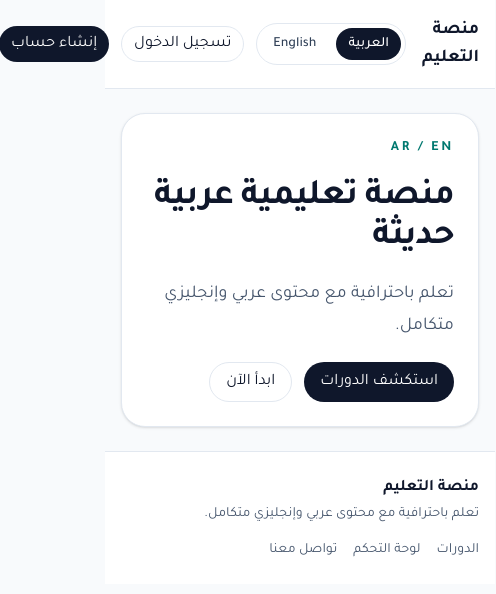
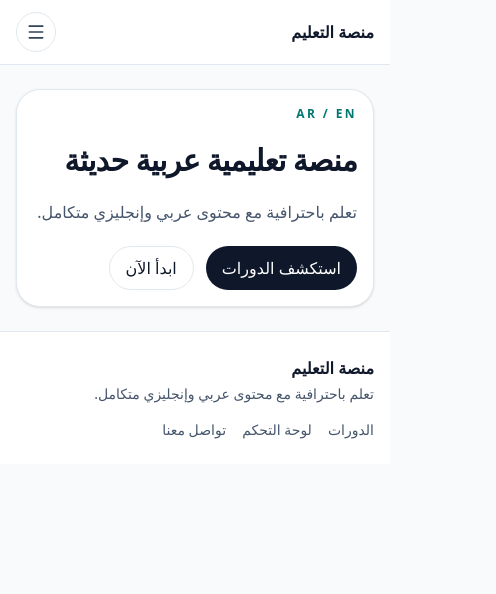
Before and after one commit to AESE11/Nawah-Platform, a Next.js app: page /ar in a window 390 px wide. Shown: the top 594 px of the page, 496 px wide, since content can reach past the window. Built offline with nearby package versions, Linux system fonts and the light colour scheme.

Commit message:
Fix UI & UX

```diff
--- a/app/[locale]/layout.tsx
+++ b/app/[locale]/layout.tsx
@@ -44,14 +44,16 @@ export default async function LocaleLayout({
   const dictionary = await getDictionary(locale);
 
   return (
-    <html lang={locale} dir={direction} suppressHydrationWarning>
-      <body className={`${inter.variable} ${tajawal.variable} min-h-screen bg-slate-50 text-slate-900 antialiased`}>
-        <div className="min-h-screen">
-          <SiteHeader locale={locale as Locale} dictionary={dictionary} />
-          <main className="mx-auto w-full max-w-7xl px-4 py-6 sm:px-6 lg:px-8">{children}</main>
-          <SiteFooter locale={locale as Locale} dictionary={dictionary} />
-        </div>
-      </body>
-    </html>
+    <div
+      lang={locale}
+      dir={direction}
+      className={`${inter.variable} ${tajawal.variable} min-h-screen bg-slate-50 text-slate-900 antialiased`}
+    >
+      <div className="min-h-screen">
+        <SiteHeader locale={locale as Locale} dictionary={dictionary} />
+        <main className="mx-auto w-full max-w-7xl px-4 py-6 sm:px-6 lg:px-8">{children}</main>
+        <SiteFooter locale={locale as Locale} dictionary={dictionary} />
+      </div>
+    </div>
   );
 }
--- a/app/[locale]/page.tsx
+++ b/app/[locale]/page.tsx
@@ -13,21 +13,21 @@ export default async function LocaleHomePage({
   const dictionary = await getDictionary(safeLocale);
 
   return (
-    <section className="rounded-3xl border border-slate-200 bg-white p-6 shadow-sm sm:p-10">
+    <section className="rounded-3xl border border-slate-200 bg-white p-4 shadow-sm sm:p-6 md:p-8 lg:p-10">
       <div className="max-w-3xl space-y-5">
-        <p className="text-sm font-semibold uppercase tracking-[0.2em] text-teal-700">
+        <p className="text-xs font-semibold uppercase tracking-[0.2em] text-teal-700 sm:text-sm">
           {safeLocale === "ar" ? "AR / EN" : "AR / EN"}
         </p>
-        <h1 className="text-4xl font-bold tracking-tight text-slate-900 sm:text-5xl">
+        <h1 className="text-3xl font-bold tracking-tight text-slate-900 sm:text-4xl lg:text-5xl">
           {dictionary.home.title}
         </h1>
-        <p className="text-lg leading-8 text-slate-600">{dictionary.home.subtitle}</p>
+        <p className="text-base leading-7 text-slate-600 sm:text-lg sm:leading-8">{dictionary.home.subtitle}</p>
         <div className="flex flex-wrap gap-3">
           <Link href={`/${safeLocale}/courses`}>
-            <Button>{dictionary.home.ctaPrimary}</Button>
+            <Button className="min-h-11">{dictionary.home.ctaPrimary}</Button>
           </Link>
           <Link href={`/${safeLocale}/register`}>
-            <Button variant="outline">{dictionary.home.ctaSecondary}</Button>
+            <Button variant="outline" className="min-h-11">{dictionary.home.ctaSecondary}</Button>
           </Link>
         </div>
       </div>
--- a/app/globals.css
+++ b/app/globals.css
@@ -24,6 +24,7 @@ body {
   background: var(--background);
   color: var(--foreground);
   font-family: var(--font-sans), "Segoe UI", sans-serif;
+  text-rendering: optimizeLegibility;
 }
 
 html[dir="rtl"] body,
@@ -33,6 +34,30 @@ html[dir="rtl"] .font-arabic {
 
 * {
   box-sizing: border-box;
+}
+
+img,
+svg,
+video,
+canvas {
+  display: block;
+  max-width: 100%;
+}
+
+p,
+h1,
+h2,
+h3,
+h4,
+h5,
+h6,
+a,
+span,
+button,
+input,
+textarea,
+select {
+  overflow-wrap: anywhere;
 }
 
 a {
--- a/app/layout.tsx
+++ b/app/layout.tsx
@@ -13,16 +13,13 @@ const geistMono = Geist_Mono({
 });
 
 export const metadata: Metadata = {
-  title: "Create Next App",
-  description: "Generated by create next app",
+  title: "Arabic Learning Platform",
+  description: "Bilingual Arabic and English learning platform",
 };
 
 export default function RootLayout({ children }: LayoutProps<"/">) {
   return (
-    <html
-      lang="en"
-      className={`${geistSans.variable} ${geistMono.variable} h-full antialiased`}
-    >
+    <html lang="en" className={`${geistSans.variable} ${geistMono.variable} h-full antialiased`}>
       <body className="min-h-full flex flex-col">{children}</body>
     </html>
   );
--- a/components/auth/login-form.tsx
+++ b/components/auth/login-form.tsx
@@ -47,7 +47,7 @@ export function LoginForm({
   }
 
   return (
-    <div className="mx-auto max-w-md rounded-3xl border border-slate-200 bg-white p-8 shadow-sm">
+    <div className="mx-auto w-full max-w-md rounded-3xl border border-slate-200 bg-white p-4 shadow-sm sm:p-6 md:p-8">
       <h1 className="text-2xl font-bold text-slate-900">{dictionary.auth.loginTitle}</h1>
       <form onSubmit={handleSubmit} className="mt-6 space-y-4">
         <div className="space-y-2">
@@ -59,6 +59,7 @@ export function LoginForm({
             value={email}
             onChange={(event) => setEmail(event.target.value)}
             required
+            className="min-w-0"
           />
         </div>
         <div className="space-y-2">
@@ -70,10 +71,11 @@ export function LoginForm({
             value={password}
             onChange={(event) => setPassword(event.target.value)}
             required
+            className="min-w-0"
           />
         </div>
         {error ? <p className="text-sm text-red-600">{error}</p> : null}
-        <Button type="submit" className="w-full" disabled={isSubmitting}>
+        <Button type="submit" className="w-full min-h-11" disabled={isSubmitting}>
           {isSubmitting ? dictionary.auth.submit : dictionary.auth.loginButton}
         </Button>
       </form>
--- a/components/language-switcher.tsx
+++ b/components/language-switcher.tsx
@@ -20,12 +20,12 @@ export function LanguageSwitcher() {
   };
 
   return (
-    <div className="flex items-center gap-2 rounded-full border border-slate-200 bg-white p-1">
+    <div className="flex flex-wrap items-center gap-1.5 rounded-full border border-slate-200 bg-white p-1">
       {locales.map((locale) => (
         <Link
           key={locale}
           href={switchLocale(locale)}
-          className={`rounded-full px-3 py-1.5 text-sm font-medium transition ${
+          className={`rounded-full px-2.5 py-1.5 text-[11px] font-medium transition sm:px-3 sm:text-xs ${
             pathname.startsWith(`/${locale}`)
               ? "bg-slate-900 text-white"
               : "text-slate-700 hover:bg-slate-100"
--- a/components/site-header.tsx
+++ b/components/site-header.tsx
@@ -1,4 +1,8 @@
+"use client";
+
 import Link from "next/link";
+import { Menu, X } from "lucide-react";
+import { useState } from "react";
 import { LanguageSwitcher } from "@/components/language-switcher";
 import { Button } from "@/components/ui/button";
 import { type Locale } from "@/lib/locale";
@@ -9,6 +13,7 @@ type TranslationDictionary = {
 };
 
 export function SiteHeader({ locale, dictionary }: { locale: Locale; dictionary: TranslationDictionary }) {
+  const [isMenuOpen, setIsMenuOpen] = useState(false);
   const navItems = [
     { href: `/${locale}`, label: dictionary.common?.home ?? "Home" },
     { href: `/${locale}/courses`, label: dictionary.common?.courses ?? "Courses" },
@@ -18,14 +23,15 @@ export function SiteHeader({ locale, dictionary }: { locale: Locale; dictionary:
 
   return (
     <header className="border-b border-slate-200 bg-white/90 backdrop-blur-sm">
-      <div className="mx-auto flex max-w-7xl items-center justify-between gap-4 px-4 py-4 sm:px-6 lg:px-8">
-        <div className="flex items-center gap-4">
-          <Link href={`/${locale}`} className="text-lg font-semibold text-slate-900">
+      <div className="mx-auto max-w-7xl px-4 py-3 sm:px-6 lg:px-8">
+        <div className="flex items-center justify-between gap-3">
+          <div className="flex min-w-0 items-center gap-3">
+            <Link href={`/${locale}`} className="truncate text-base font-semibold text-slate-900 sm:text-lg">
               {dictionary.layout?.brand ?? "Education Platform"}
             </Link>
           </div>
 
-        <nav className="hidden items-center gap-6 md:flex">
+          <nav className="hidden items-center gap-5 md:flex">
             {navItems.map((item) => (
               <Link key={item.href} href={item.href} className="text-sm text-slate-600 transition hover:text-slate-900">
                 {item.label}
@@ -33,8 +39,11 @@ export function SiteHeader({ locale, dictionary }: { locale: Locale; dictionary:
             ))}
           </nav>
 
-        <div className="flex items-center gap-3">
+          <div className="flex items-center gap-2 sm:gap-3">
+            <div className="hidden sm:block">
               <LanguageSwitcher />
+            </div>
+            <div className="hidden items-center gap-2 md:flex">
               <Link href={`/${locale}/login`}>
                 <Button variant="outline" size="sm">
                   {dictionary.common?.login ?? "Login"}
@@ -44,6 +53,47 @@ export function SiteHeader({ locale, dictionary }: { locale: Locale; dictionary:
                 <Button size="sm">{dictionary.common?.register ?? "Register"}</Button>
               </Link>
             </div>
+
+            <button
+              type="button"
+              aria-label={isMenuOpen ? "Close navigation" : "Open navigation"}
+              className="inline-flex h-10 w-10 items-center justify-center rounded-full border border-slate-200 bg-white text-slate-700 md:hidden"
+              onClick={() => setIsMenuOpen((previous) => !previous)}
+            >
+              {isMenuOpen ? <X className="h-5 w-5" /> : <Menu className="h-5 w-5" />}
+            </button>
+          </div>
+        </div>
+
+        {isMenuOpen ? (
+          <div className="mt-3 rounded-2xl border border-slate-200 bg-white p-3 shadow-sm md:hidden">
+            <div className="mb-3 flex justify-center">
+              <LanguageSwitcher />
+            </div>
+            <nav className="space-y-2">
+              {navItems.map((item) => (
+                <Link
+                  key={item.href}
+                  href={item.href}
+                  className="block rounded-xl px-3 py-2 text-sm font-medium text-slate-700 transition hover:bg-slate-100 hover:text-slate-900"
+                  onClick={() => setIsMenuOpen(false)}
+                >
+                  {item.label}
+                </Link>
+              ))}
+            </nav>
+            <div className="mt-3 grid grid-cols-2 gap-2">
+              <Link href={`/${locale}/login`} onClick={() => setIsMenuOpen(false)}>
+                <Button variant="outline" className="w-full">
+                  {dictionary.common?.login ?? "Login"}
+                </Button>
+              </Link>
+              <Link href={`/${locale}/register`} onClick={() => setIsMenuOpen(false)}>
+                <Button className="w-full">{dictionary.common?.register ?? "Register"}</Button>
+              </Link>
+            </div>
+          </div>
+        ) : null}
       </div>
     </header>
   );
--- a/components/ui/button.tsx
+++ b/components/ui/button.tsx
@@ -4,7 +4,7 @@ import { cva, type VariantProps } from "class-variance-authority";
 import { cn } from "@/lib/utils";
 
 const buttonVariants = cva(
-  "inline-flex items-center justify-center gap-2 whitespace-nowrap rounded-full text-sm font-medium transition-colors focus-visible:outline-none focus-visible:ring-2 focus-visible:ring-slate-400 disabled:pointer-events-none disabled:opacity-50",
+  "inline-flex items-center justify-center gap-2 rounded-full text-sm font-medium transition-colors focus-visible:outline-none focus-visible:ring-2 focus-visible:ring-slate-400 disabled:pointer-events-none disabled:opacity-50",
   {
     variants: {
       variant: {
--- a/components/ui/dialog.tsx
+++ b/components/ui/dialog.tsx
@@ -31,7 +31,7 @@ const DialogContent = React.forwardRef<
     <DialogPrimitive.Content
       ref={ref}
       className={cn(
-        "fixed left-1/2 top-1/2 z-50 grid w-full max-w-lg -translate-x-1/2 -translate-y-1/2 gap-4 border border-slate-200 bg-white p-6 shadow-lg duration-200 sm:rounded-2xl",
+        "fixed left-1/2 top-1/2 z-50 grid w-[calc(100%-1rem)] max-w-lg -translate-x-1/2 -translate-y-1/2 gap-4 overflow-y-auto border border-slate-200 bg-white p-4 shadow-lg duration-200 sm:max-h-[calc(100dvh-2rem)] sm:rounded-2xl sm:p-6",
         className,
       )}
       {...props}
```
Also changed, not shown: components/auth/register-form.tsx (+5 -2 lines). Lines whose indentation alone changed are shown as unchanged.
